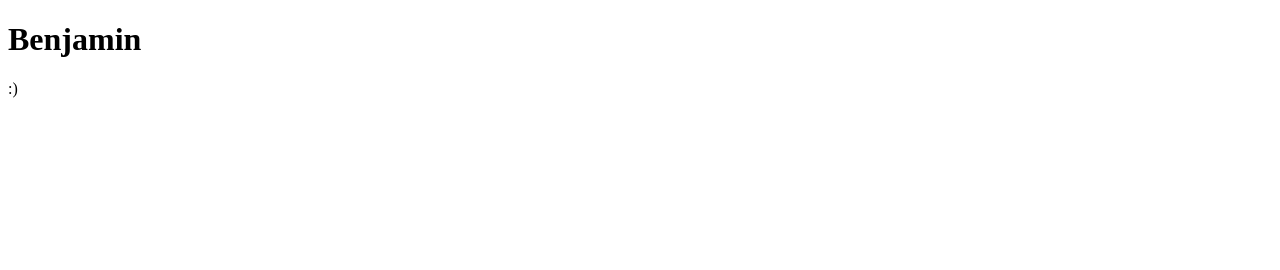
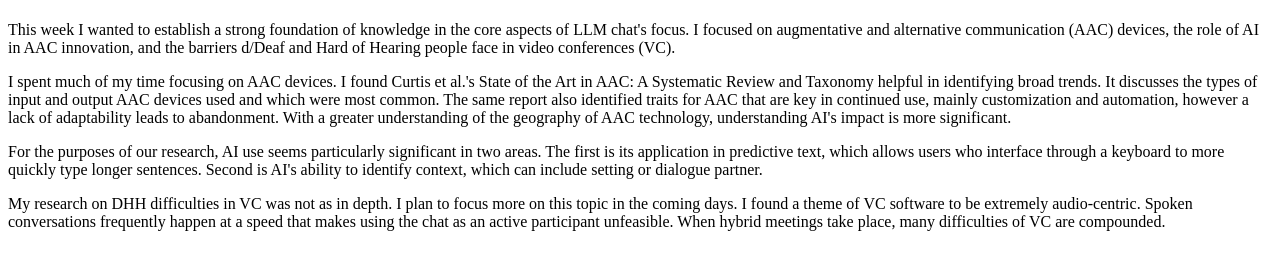
Before and after one commit to isaac-benjamin/isaac-benjamin.github.io, a plain HTML site: page index.html in a window 1280 px wide. Drawn offline with Linux system fonts and the light colour scheme.

Commit message:
write up

```diff
--- a/index.html
+++ b/index.html
@@ -6,10 +6,37 @@
 </head>
 <body>
     <header>
-        <h1>Benjamin</h1>
+        <h1></h1>
     </header>
     <main>
-        :)
+        <div>
+            <p>
+                This week I wanted to establish a strong foundation of knowledge in the core aspects of LLM chat's focus.
+                I focused on augmentative and alternative communication (AAC) devices, the role of AI in AAC innovation, and the barriers
+                d/Deaf and Hard of Hearing people face in video conferences (VC).
+            </p>
+            <p>
+                I spent much of my time focusing on AAC devices. I found <a link="https://dl.acm.org/doi/10.1145/3517428.3544810">Curtis et al.'s</a>
+                State of the Art in AAC: A Systematic Review and Taxonomy helpful in identifying broad trends. It discusses the types of
+                input and output AAC devices used and which were most common. The same report also identified traits for AAC that are key in
+                continued use, mainly customization and automation, however a lack of adaptability leads to abandonment. With a greater understanding of the
+                geography of AAC technology, understanding AI's impact is more significant.
+            </p>
+
+            <p>
+                For the purposes of our research, AI use seems particularly significant in two areas. The first is its application in predictive text,
+                which allows users who interface through a keyboard to more quickly type longer sentences. Second is AI's ability to identify context,
+                which can include setting or dialogue partner.
+            </p>
+
+            <p>
+                My research on DHH difficulties in VC was not as in depth.
+                I plan to focus more on this topic in the coming days. I found a theme of VC software to be extremely audio-centric.
+                Spoken conversations frequently happen at a speed that makes using the chat as an active participant unfeasible.
+                When hybrid meetings take place, many difficulties of VC are compounded.
+            </p>
+
+        </div>
     </main>
 </body>
 </html>
```
